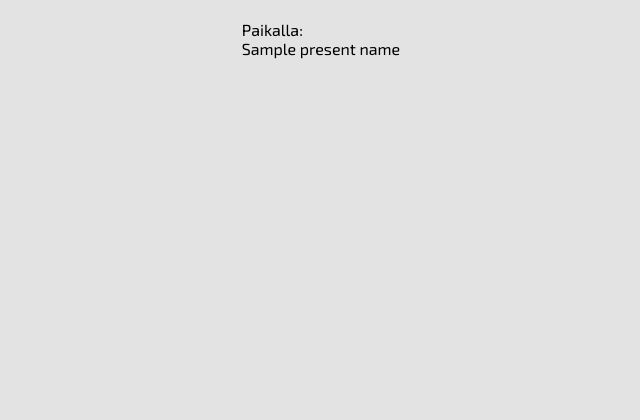
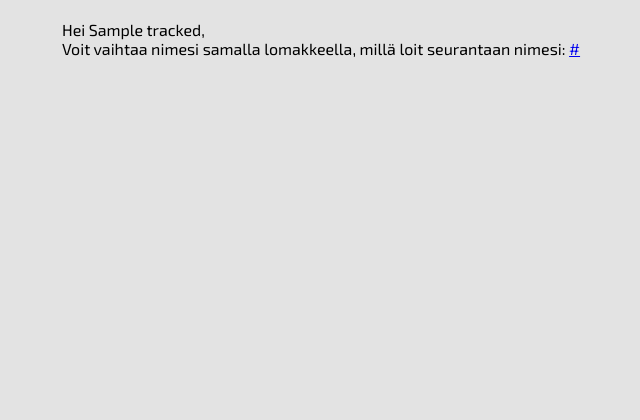
Before and after one commit to Linkkijkl/seuranta, a Python web app: template templates/index.html in a window 1280 px wide. Shown: the top 420 px of the page, without its empty margins (319-959 px from the left). Run offline with Jinja, Linux system fonts and the light colour scheme; the template is opened without the code that fills it: most values are stand-ins (such as "Sample title", 1, 10 or a date in 2020).

Commit message:
feat: add detected trackedentity to template context

```diff
--- a/src/seuranta_app.py
+++ b/src/seuranta_app.py
@@ -93,7 +93,11 @@ class SeurantaApp(FastAPI):
 
 
     async def index(self, req: Request) -> Response:
-        return self.templates.TemplateResponse(request=req, name="index.html", context={"present_names": await self.present_names})
+        context: dict[str, Any] = {"present_names": await self.present_names}
+        if req.client and (lease := await self._lease_monitor.get_lease_by_ip(req.client.host)):
+            if device := get_db_device(lease, next(get_session())):
+                context["tracked"] = device.trackedentity
+        return self.templates.TemplateResponse(request=req, name="index.html", context=context)
 
 
     async def name_form_page(self, req: Request) -> Response:
--- a/templates/index.html
+++ b/templates/index.html
@@ -1,7 +1,12 @@
 {% extends "base.html" %}
 
 {% block content %}
-<h1>Paikalla:</h1>
+{% if tracked %}
+    <h1>Hei {{ tracked.name }},</h1>
+    <p>Voit vaihtaa nimesi samalla lomakkeella, millä loit seurantaan nimesi: <a href="{{ url_for('name_form_page') }}">{{ url_for('name_form_page') }}</a></p>
+{% else %}
+<p>Liitä päätelaitteesi seurantaan seuraavalla lomakkeella: <a href="{{ url_for('name_form_page') }}">{{ url_for('name_form_page') }}</a></p>
+    {% if present_names %}
         <ul>
         {% for name in present_names %}
             <li>{{ name }}</li>
@@ -9,4 +14,6 @@
             <li>ei ketään :'c</li>
         {% endfor %}
         </ul>
+    {% endif %}
+{% endif %}
 {% endblock content %}
```
Lines whose indentation alone changed are shown as unchanged.
